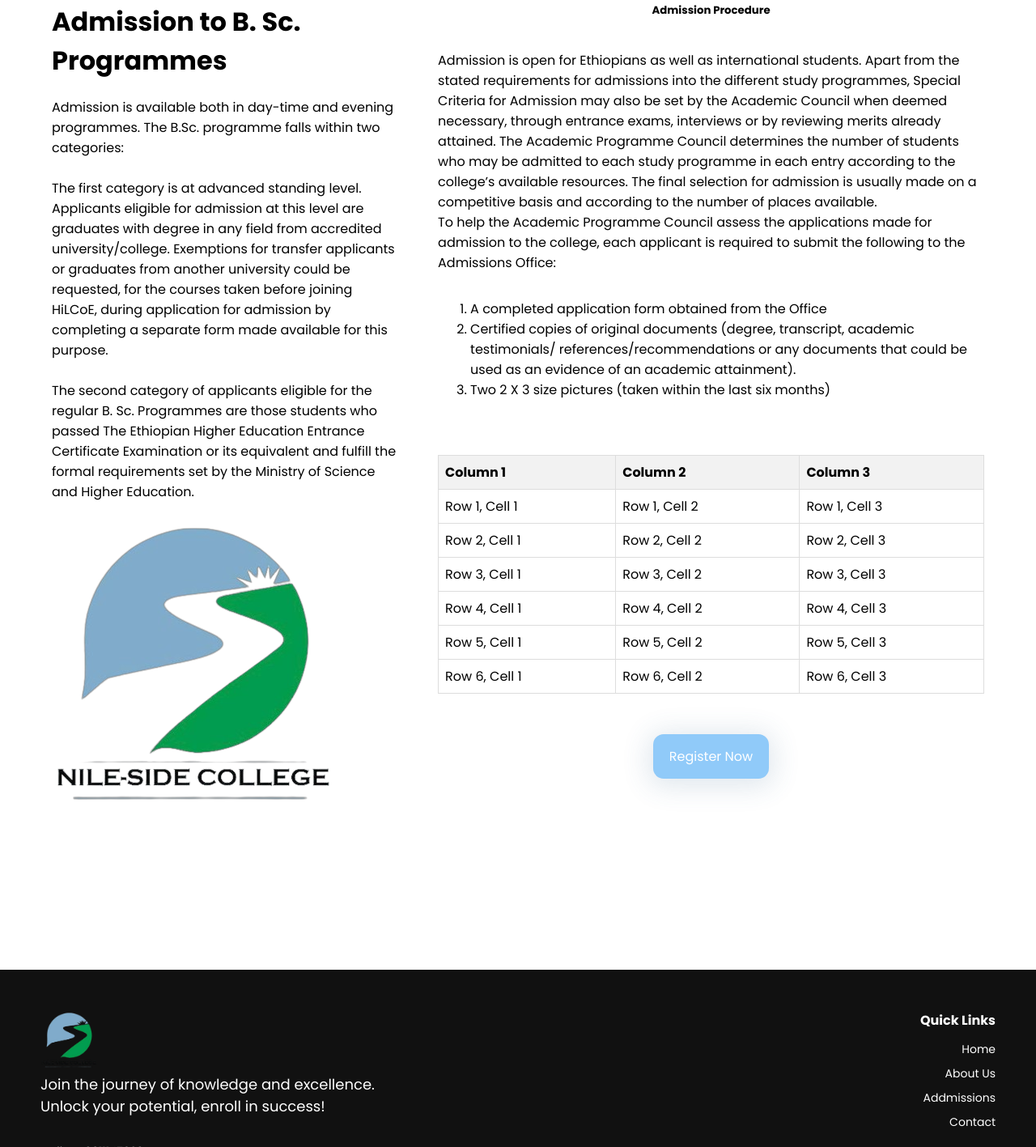
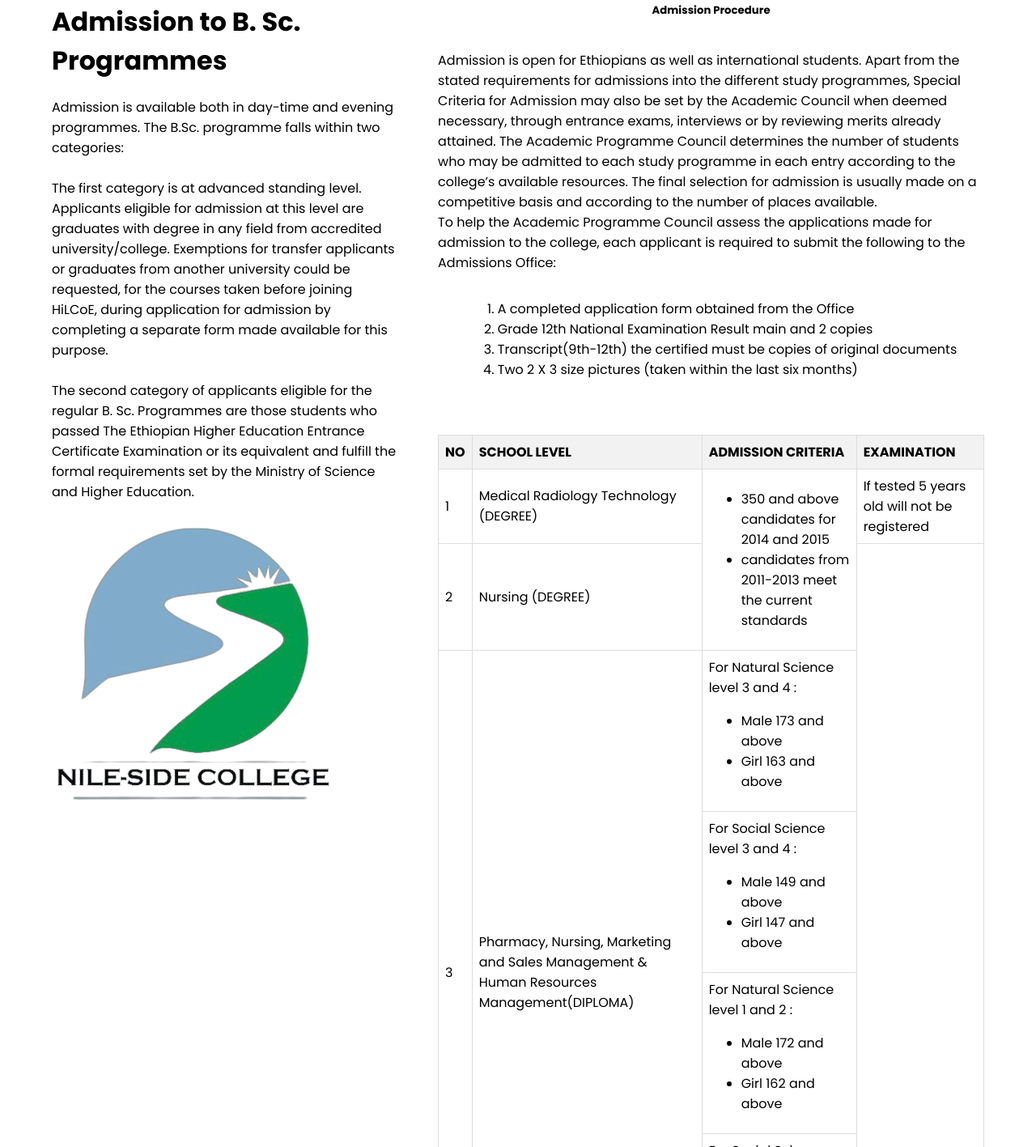
Before and after one commit to Damtish/Nile-Side-College-website, a plain HTML site: page addmissions.html in a window 1280 px wide. Shown: the part 169-1586 px from the top of the page at 81% size. Drawn offline with Linux system fonts and the light colour scheme.

Commit message:
Update Admissions

```diff
--- a/addmissions.html
+++ b/addmissions.html
@@ -67,54 +67,76 @@
                 applicant is required to submit the following to the Admissions Office:
             <ol>
                 <li>A completed application form obtained from the Office</li>
-                <li>Certified copies of original documents (degree, transcript, academic testimonials/
-                    references/recommendations or any documents that could be used as an evidence of an academic
-                    attainment).</li>
-                <li>
-                    Two 2 X 3 size pictures (taken within the last six months)
-                </li>
+                <li>Grade 12th National Examination Result main and 2 copies </li>
+                <li>Transcript(9th-12th) the certified must be copies of original documents </li>
+                <li> Two 2 X 3 size pictures (taken within the last six months)</li>
+
             </ol>
             </p>
 
         <table class="custom-table">
             <thead>
                 <tr>
-                    <th>Column 1</th>
-                    <th>Column 2</th>
-                    <th>Column 3</th>
+                    <th>NO</th>
+                    <th>SCHOOL LEVEL</th>
+                    <th>ADMISSION CRITERIA</th>
+                    <th>EXAMINATION</th>
                 </tr>
             </thead>
             <tbody>
                 <tr>
-                    <td>Row 1, Cell 1</td>
-                    <td>Row 1, Cell 2</td>
-                    <td>Row 1, Cell 3</td>
+                    <td>1</td>
+                    <td>Medical Radiology Technology (DEGREE)</td>
+                    <td rowspan="2"><ul>
+                        <li>350 and above candidates for 2014 and 2015</li>
+                        <li>candidates from 2011-2013 meet the current standards</li>
+                    </ul></td>
+                    <td>If tested 5 years old will not be registered</td>
                 </tr>
                 <tr>
-                    <td>Row 2, Cell 1</td>
-                    <td>Row 2, Cell 2</td>
-                    <td>Row 2, Cell 3</td>
+                    <td>2</td>
+                    <td>Nursing (DEGREE)</td>
+                    <td rowspan="5"></td>
+
                 </tr>
                 <tr>
-                    <td>Row 3, Cell 1</td>
-                    <td>Row 3, Cell 2</td>
-                    <td>Row 3, Cell 3</td>
+                    <td rowspan="4">3</td>
+                    <td rowspan="4">Pharmacy, Nursing, Marketing and Sales Management & Human Resources Management(DIPLOMA) </td>
+                    <td>For Natural Science level 3 and 4 :
+                        <ul>
+                            <li>Male 173 and above</li>
+                            <li>Girl 163 and above</li>
+                        </ul>
+                    </td>
                 </tr>
                 <tr>
-                    <td>Row 4, Cell 1</td>
-                    <td>Row 4, Cell 2</td>
-                    <td>Row 4, Cell 3</td>
+
+                    <td>For Social Science level 3 and 4 :
+                        <ul>
+                            <li>Male 149 and above</li>
+                            <li>Girl 147 and above</li>
+                        </ul></td>
+
                 </tr>
                 <tr>
-                    <td>Row 5, Cell 1</td>
-                    <td>Row 5, Cell 2</td>
-                    <td>Row 5, Cell 3</td>
+                    <td>For Natural Science level 1 and 2 :
+                        <ul>
+                            <li>Male 172 and above</li>
+                            <li>Girl 162 and above</li>
+                        </ul></td>
+
+
                 </tr>
                 <tr>
-                    <td>Row 6, Cell 1</td>
-                    <td>Row 6, Cell 2</td>
-                    <td>Row 6, Cell 3</td>
+                    <td>For Social Science level 3 and 4 :
+                        <ul>
+                            <li>Male 148 and above</li>
+                            <li>Girl 146 and above</li>
+                        </ul></td>
+
+
                 </tr>
+
             </tbody>
         </table>
             <a href="form.html" class="register">Register Now</a>
```
